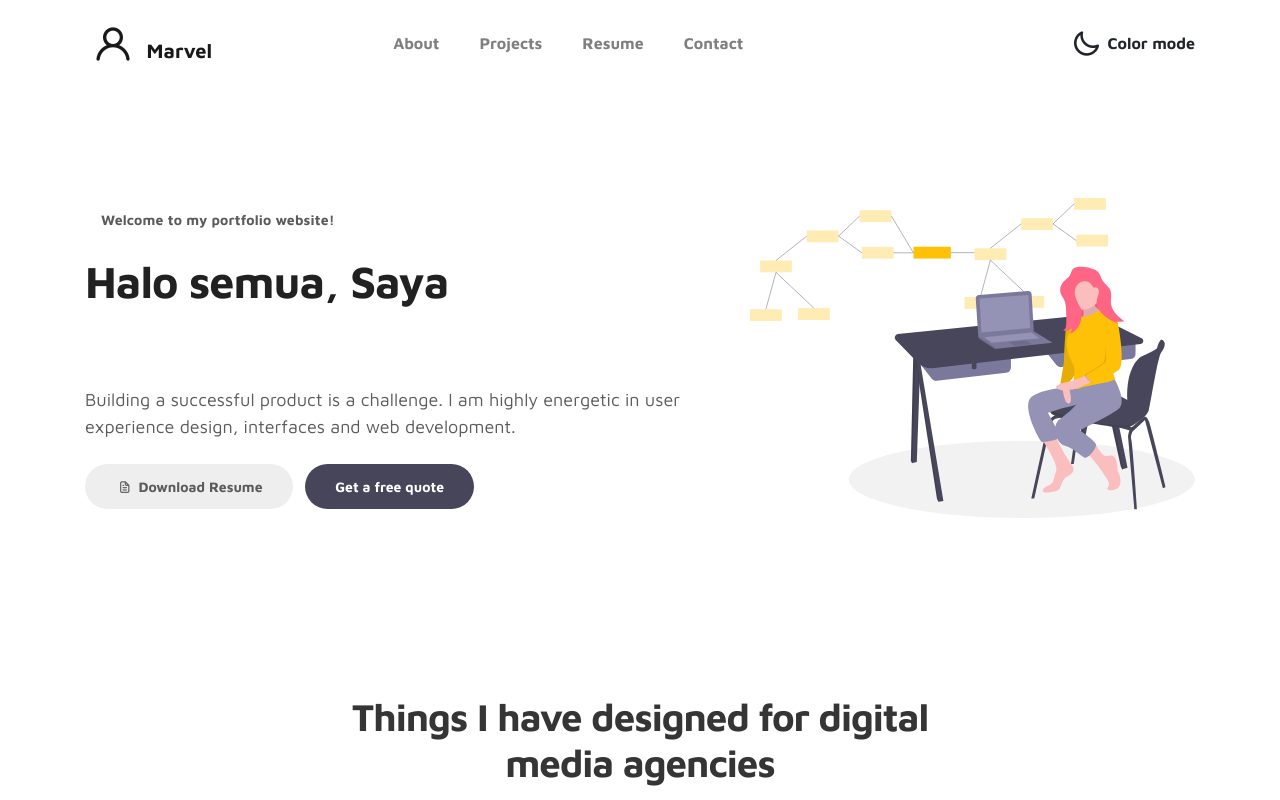
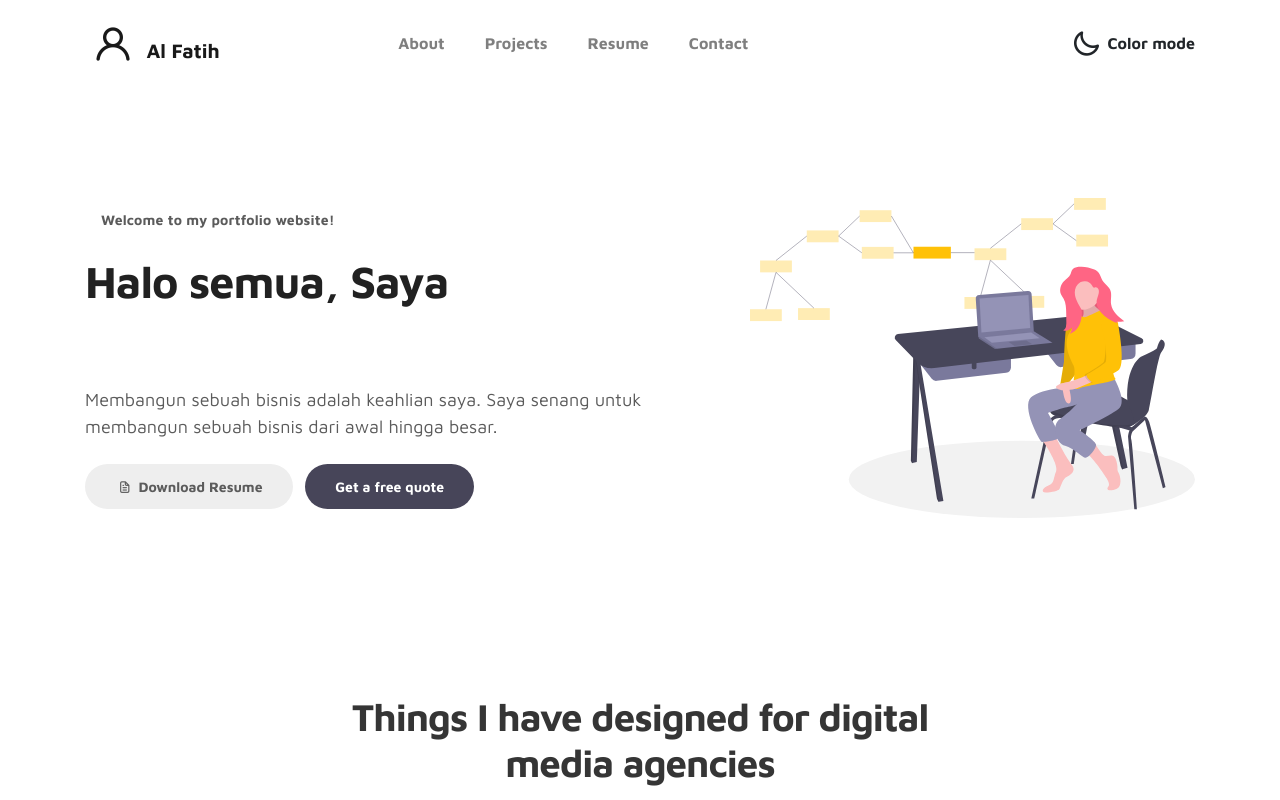
Before and after one commit to SlurpyID/alfatih.github.io, a plain HTML site: page index.html in a window 1280 px wide. Shown: the top 800 px of the page. Drawn offline with Linux system fonts and the light colour scheme.

Commit message:
Update index.html

```diff
--- a/index.html
+++ b/index.html
@@ -29,7 +29,7 @@ https://www.tooplate.com/view/2115-marvel
     <!-- MENU -->
     <nav class="navbar navbar-expand-sm navbar-light">
         <div class="container">
-            <a class="navbar-brand" href="index.html"><i class='uil uil-user'></i> Marvel</a>
+            <a class="navbar-brand" href="index.html"><i class='uil uil-user'></i> Al Fatih</a>
 
             <button class="navbar-toggler" type="button" data-toggle="collapse" data-target="#navbarNav" aria-controls="navbarNav" aria-expanded="false"
                 aria-label="Toggle navigation">
@@ -83,7 +83,7 @@ https://www.tooplate.com/view/2115-marvel
                                 </div>
                         </h1>
 
-                        <p>Building a successful product is a challenge. I am highly energetic in user experience design, interfaces and web development.</p>
+                        <p>Membangun sebuah bisnis adalah keahlian saya. Saya senang untuk membangun sebuah bisnis dari awal hingga besar.</p>
 
                         <div class="custom-btn-group mt-4">
                           <a href="#" class="btn mr-lg-2 custom-btn"><i class='uil uil-file-alt'></i> Download Resume</a>
```
